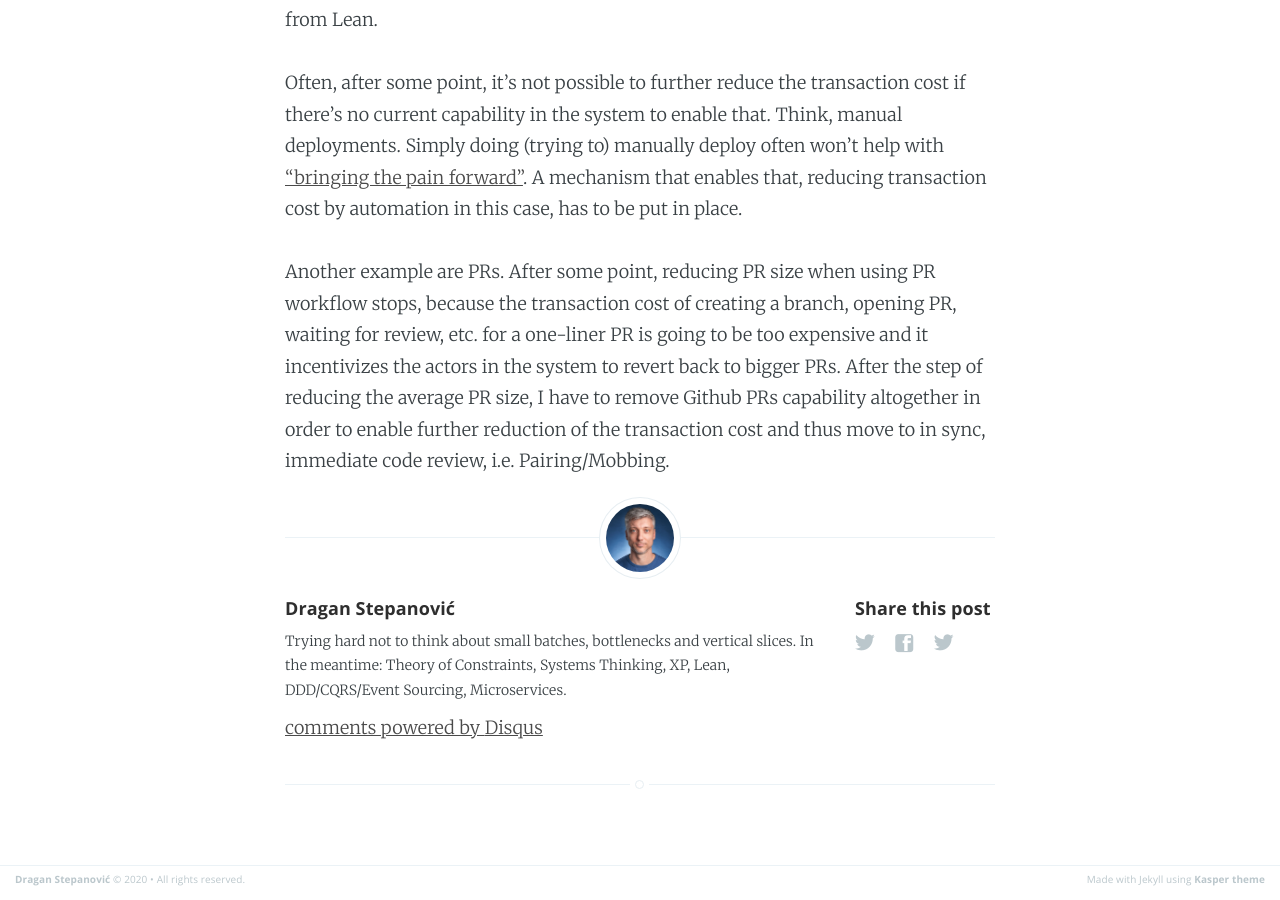
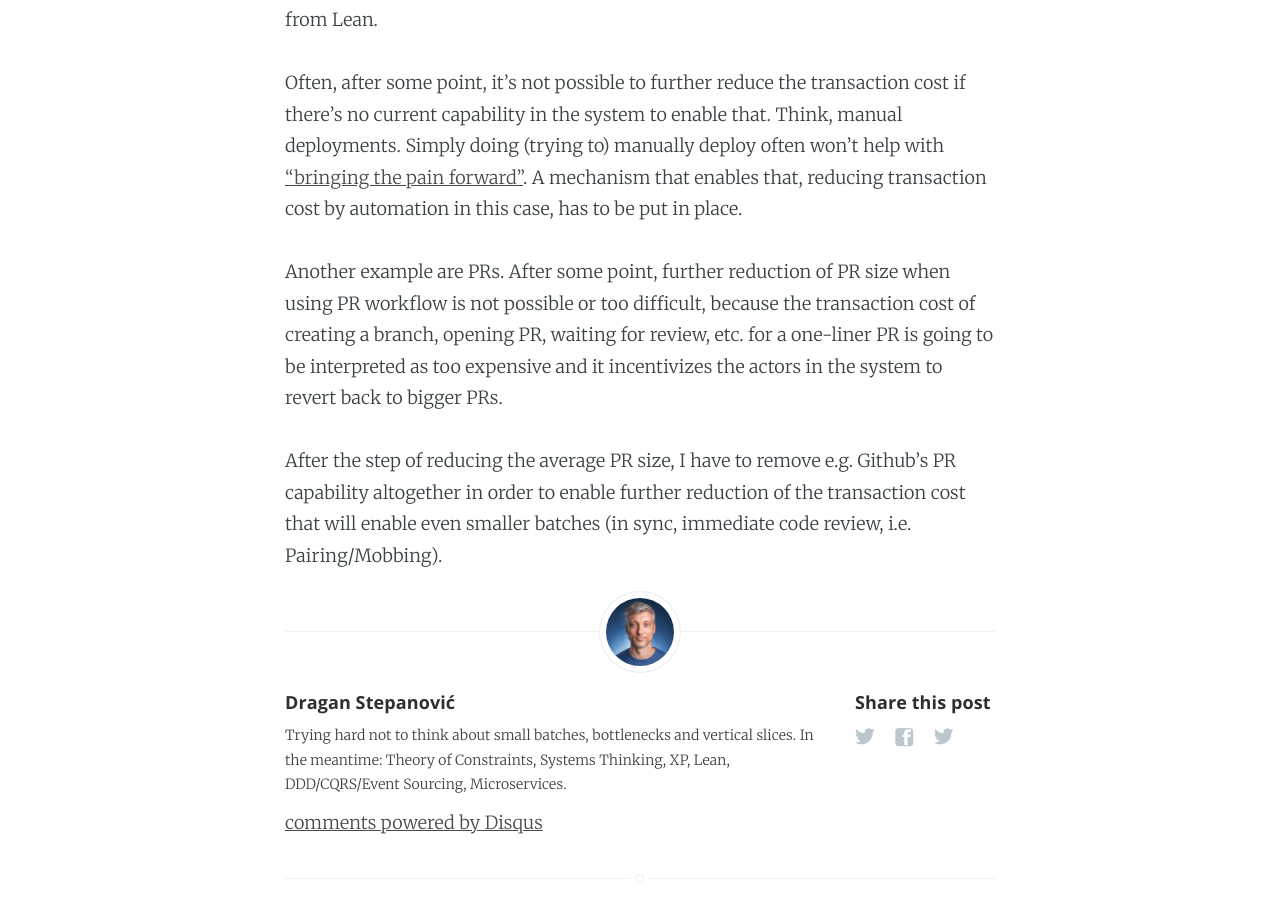
Before and after one commit to dragan-stepanovic/dragan-stepanovic.github.io, a Jekyll site: the page built from _posts/2020-08-14-big-batches-and-high-transaction-cost.md, in a window 1280 px wide and 900 px high, scrolled down 917 px. Built offline with Jekyll 4.4.1, drawn with Linux system fonts in a browser that asks for light colours; our own code applies the rules of GitHub Pages for plain Markdown files; comment, search, counter and statistics services are not loaded.

Commit message:
Update 2020-08-14-big-batches-and-high-transaction-cost.md

```diff
--- a/_posts/2020-08-14-big-batches-and-high-transaction-cost.md
+++ b/_posts/2020-08-14-big-batches-and-high-transaction-cost.md
@@ -22,5 +22,6 @@ All of these mechanisms are implementations of "keep inventory low" principle fr
 Often, after some point, it's not possible to further reduce the transaction cost if there's no current capability in the system to enable that.
 Think, manual deployments. Simply doing (trying to) manually deploy often won't help with ["bringing the pain forward"](https://martinfowler.com/bliki/FrequencyReducesDifficulty.html). A mechanism that enables that, reducing transaction cost by automation in this case, has to be put in place.
 
-Another example are PRs. After some point, reducing PR size when using PR workflow stops, because the transaction cost of creating a branch, opening PR, waiting for review, etc. for a one-liner PR is going to be too expensive and it incentivizes the actors in the system to revert back to bigger PRs.
-After the step of reducing the average PR size, I have to remove Github PRs capability altogether in order to enable further reduction of the transaction cost and thus move to in sync, immediate code review, i.e. Pairing/Mobbing.
+Another example are PRs. After some point, further reduction of PR size when using PR workflow is not possible or too difficult, because the transaction cost of creating a branch, opening PR, waiting for review, etc. for a one-liner PR is going to be interpreted as too expensive and it incentivizes the actors in the system to revert back to bigger PRs.
+
+After the step of reducing the average PR size, I have to remove e.g. Github's PR capability altogether in order to enable further reduction of the transaction cost that will enable even smaller batches (in sync, immediate code review, i.e. Pairing/Mobbing).
```
